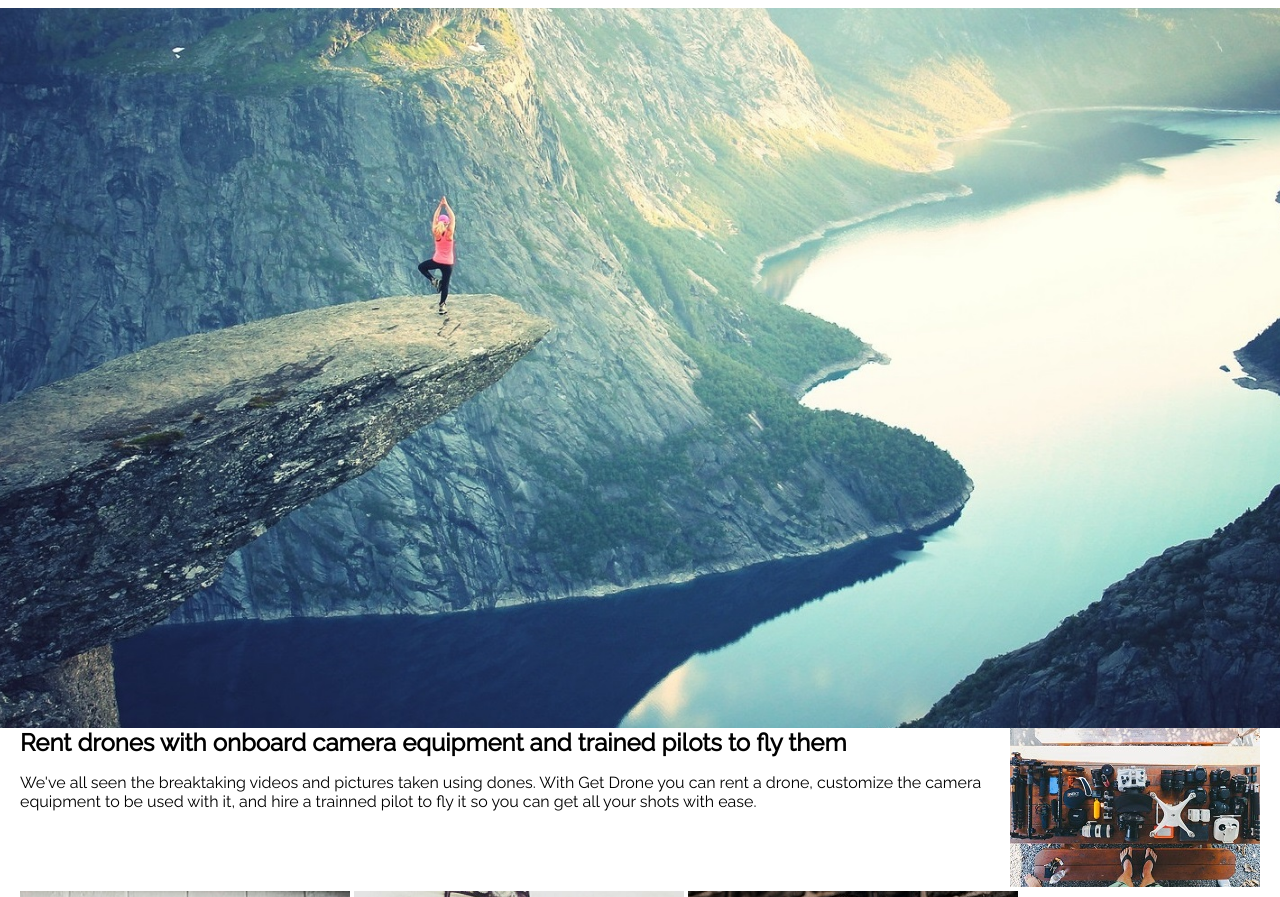
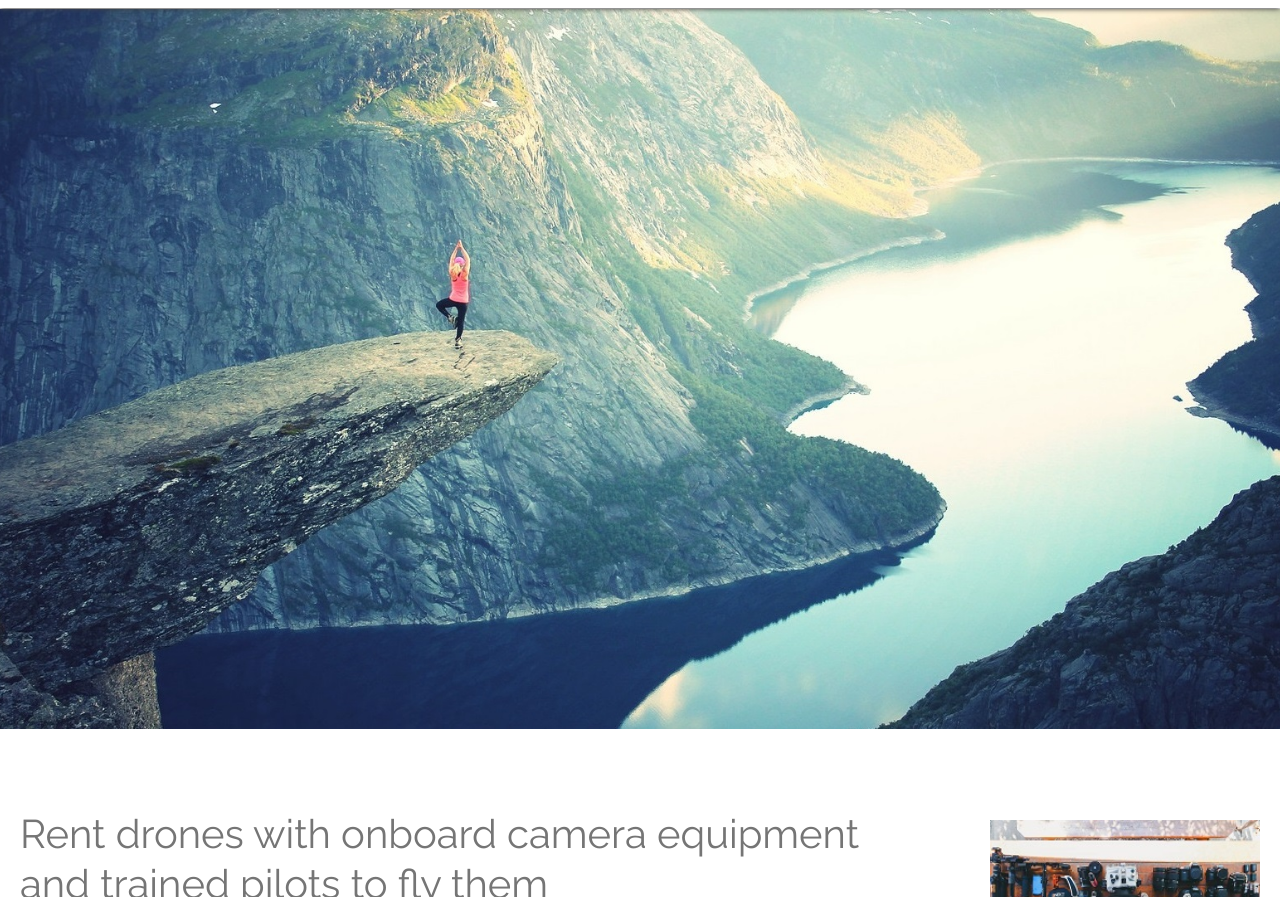
Before and after one commit to iludlow99/Get-Drone, a website: page index.html in a window 1280 px wide. Shown: the part 55-952 px from the top of the page. Drawn offline with Linux system fonts and the light colour scheme.

Commit message:
Fixed nav bar to top and worked on info section layout on the landing page

```diff
--- a/index.html
+++ b/index.html
@@ -28,18 +28,18 @@
         </header>
 
 
+        <!-- Main image contained in this div -->
         <div class="mainImg">
-<!--            Main image contained in this div-->
-<!--            <p>Capture the exceptional</p>-->
+           <!-- <p>Capture the exceptional</p> -->
         </div>
     </div>
 
     <section>
         <div class="intro">
-            <div>
-                <h2 class="mainStatment">Rent drones with onboard camera equipment and trained pilots to fly them</h2>
+            <div class="statement">
+                <h2>Rent drones with onboard camera equipment and trained pilots to fly them</h2>
 
-                <p class="infoStatment">We've all seen the breaktaking videos and pictures taken using dones. With Get Drone you can rent a drone, customize the camera equipment to be used with it, and hire a trainned pilot to fly it so you can get all your shots with ease.</p>
+                <p>We've all seen the breaktaking videos and pictures taken using dones. With Get Drone you can rent a drone, customize the camera equipment to be used with it, and hire a trainned pilot to fly it so you can get all your shots with ease.</p>
             </div>
 
             <div class="droneEquip-div">
--- a/stylesheet.css
+++ b/stylesheet.css
@@ -67,9 +67,12 @@ nav {
     justify-content: space-between;
     align-items: center;
 
+    position: fixed;
+    top: 0;
+    width: 100%;
     padding: 10px 10px;
     background-color: rgb(255, 255, 255);
-/*    box-shadow: 0px 2px 5px #444; */
+    box-shadow: 0px 1px 5px #444;
 }
 
 nav ul {
@@ -107,6 +110,7 @@ div.yoga {
     background-image: url(images/yoga-landscape.jpg);
     background-position: center center;
     background-size: cover;
+    margin-top: 64px;
 /*
     height: 100vh;
     width: auto;
@@ -138,11 +142,39 @@ section {
     margin: 0px 20px 0px 20px;
 }
 
-/*Intro
+/*Company intro
 ======================================================*/
 .intro {
     display: flex;
+    justify-content: space-between;
+    align-items: center;
+
+    margin: 10vh 0vh 10vh 0vh;
 }
+
+    .statement {
+        width: 70%;
+    }
+
+    div.statement h2 {
+        font-size: 40px;
+        line-height: 50px;
+        color: #757575;
+        font-weight: 500;
+
+    }
+
+    div.statement p {
+        font-size: 18px;
+        /*font-weight: 600;*/
+        line-height: 23px;
+        color: #111;
+    }
+
+    .equip-img {
+        width: 270px;
+        height: 180px;
+    }
 
 
 
```
